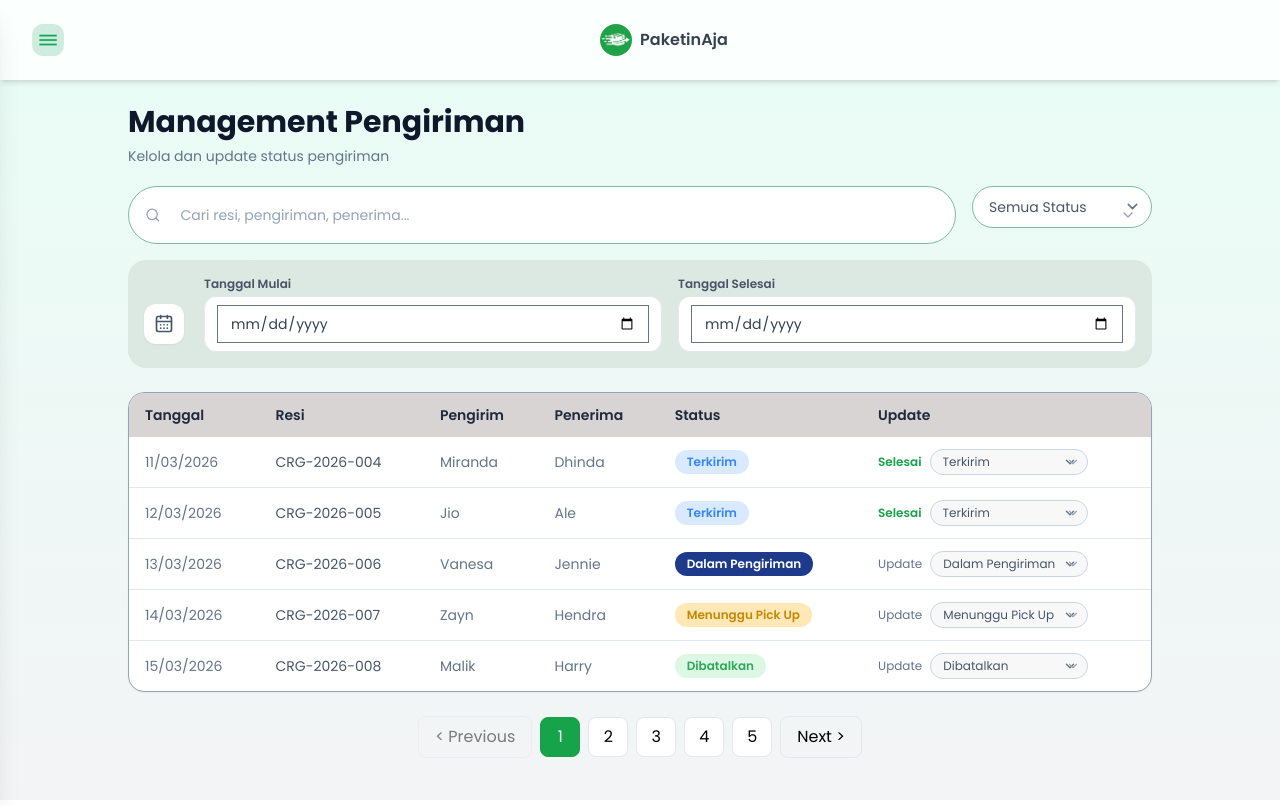
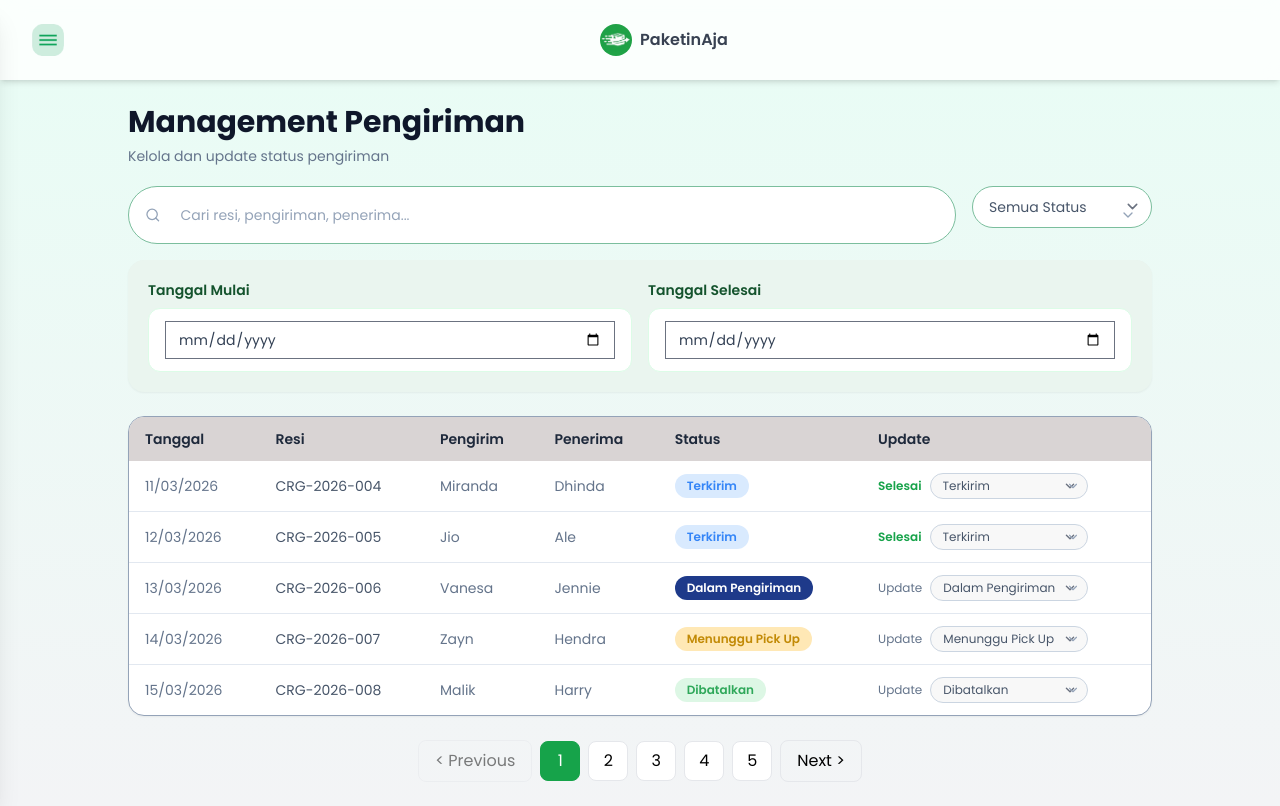
Before and after one commit to 241712885/project_siweb, a Next.js app: page /admin/pengiriman in a window 1280 px wide. Built offline with nearby package versions, Linux system fonts and the light colour scheme.

Commit message:
stop ya kata gue

```diff
--- a/app/admin/pengiriman/page.tsx
+++ b/app/admin/pengiriman/page.tsx
@@ -255,16 +255,13 @@ export default function AdminPengirimanPage() {
                   </div>
                 </div>
 
-                <div className="rounded-[18px] bg-[#DCE8E2] p-4">
-                  <div className="grid grid-cols-1 gap-4 md:grid-cols-[44px_1fr_1fr] md:items-center">
-                    <div className="hidden h-10 w-10 items-center justify-center rounded-xl bg-white shadow-sm text-slate-600 md:flex md:mt-5">
-                      <CalendarDays className="h-5 w-5" />
-                    </div>
+                <div className="rounded-2xl bg-[#EAF5EF] p-5 shadow-sm">
+                  <div className="grid grid-cols-1 gap-4 md:grid-cols-2">
                     <div>
-                      <label className="mb-1 block text-xs font-semibold text-slate-600">
+                      <label className="mb-2 block text-sm font-semibold text-green-900">
                         Tanggal Mulai
                       </label>
-                      <div className="rounded-xl border border-slate-200 bg-white px-3 py-2 focus-within:ring-2 focus-within:ring-green-400 transition">
+                      <div className="rounded-xl border border-green-100 bg-white px-4 py-3 transition-all duration-300 hover:border-green-300 focus-within:ring-2 focus-within:ring-green-300">
                         <input
                           type="date"
                           value={startDate}
@@ -275,10 +272,10 @@ export default function AdminPengirimanPage() {
                     </div>
 
                     <div>
-                      <label className="mb-1 block text-xs font-semibold text-slate-600">
+                      <label className="mb-2 block text-sm font-semibold text-green-900">
                         Tanggal Selesai
                       </label>
-                      <div className="rounded-xl border border-slate-200 bg-white px-3 py-2 focus-within:ring-2 focus-within:ring-green-400 transition">
+                      <div className="rounded-xl border border-green-100 bg-white px-4 py-3 transition-all duration-300 hover:border-green-300 focus-within:ring-2 focus-within:ring-green-300">
                         <input
                           type="date"
                           value={endDate}
```
